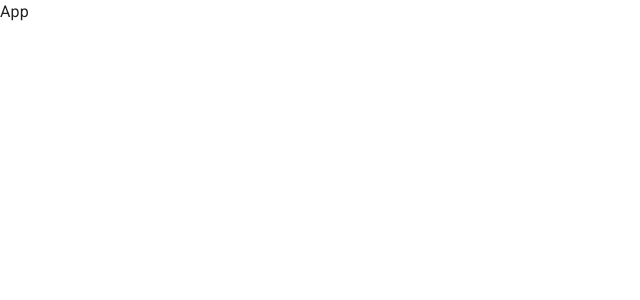
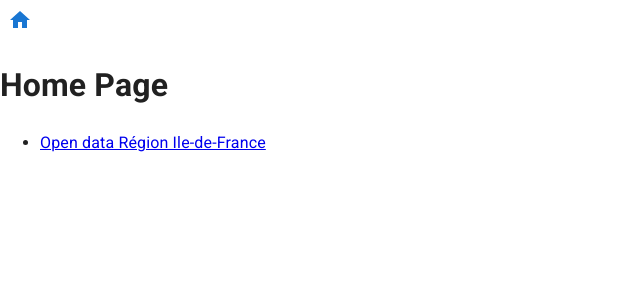
Before and after one commit to bc-vsgd/all-paris-pages-mobile-2, a React (Vite) app: page / in a window 1280 px wide. Shown: the top 300 px of the page, without its empty margins (0-640 px from the left). Built offline with nearby package versions, Linux system fonts and the light colour scheme.

Commit message:
SpotComp directly from routesData = only one SpotComp for all pages

```diff
--- a/src/App.jsx
+++ b/src/App.jsx
@@ -1,8 +1,36 @@
-import "./App.css";
-import { Box } from "@mui/material";
+import React from "react";
+import { BrowserRouter as Router, Routes, Route } from "react-router-dom";
+import HomePage from "./pages/HomePage";
+import SummaryPage from "./pages/SummaryPage";
+import MapPage from "./pages/MapPage";
+import Header from "./components/Header";
+import routesData from "./data/routesData";
 
-function App() {
-  return <Box>App</Box>;
-}
+const App = () => {
+  return (
+    <Router>
+      <Header />
+      <Routes>
+        <Route path="/" element={<HomePage />} />
+        {routesData.map((route, index) => (
+          <Route
+            key={index}
+            path={route.path}
+            element={<SummaryPage route={route} />}
+          />
+        ))}
+        {routesData.flatMap((route) =>
+          route.components.map((component, index) => (
+            <Route
+              key={`${route.path}-${index}`}
+              path={component.path}
+              element={<MapPage component={component} />}
+            />
+          ))
+        )}
+      </Routes>
+    </Router>
+  );
+};
 
 export default App;
--- /dev/null
+++ b/src/components/Header.jsx
@@ -0,0 +1,22 @@
+import React from "react";
+import { useNavigate } from "react-router-dom";
+import IconButton from "@mui/material/IconButton";
+import HomeIcon from "@mui/icons-material/Home";
+
+const Header = () => {
+  const navigate = useNavigate();
+
+  const handleHomeClick = () => {
+    navigate("/");
+  };
+
+  return (
+    <header>
+      <IconButton onClick={handleHomeClick} color="primary" aria-label="home">
+        <HomeIcon />
+      </IconButton>
+    </header>
+  );
+};
+
+export default Header;
--- /dev/null
+++ b/src/components/SpotComp.jsx
@@ -0,0 +1,111 @@
+import React from "react";
+import { Circle, Popup } from "react-leaflet";
+import "leaflet/dist/leaflet.css";
+import Box from "@mui/material/Box";
+
+const SpotComp = ({ component, result }) => {
+  const coords = component.coords;
+
+  const getNestedValue = (obj, keys) => {
+    return keys.reduce(
+      (acc, key) => (acc && acc[key] !== undefined ? acc[key] : undefined),
+      obj
+    );
+  };
+
+  const latKeys = coords[0].split(".");
+  const lonKeys = coords[1].split(".");
+  const lat = parseFloat(getNestedValue(result, latKeys));
+  const lon = parseFloat(getNestedValue(result, lonKeys));
+
+  const fixedDisplayedValues = component.fixedDisplayed
+    .map((keyPath) => {
+      const keys = keyPath.split(".");
+      return getNestedValue(result, keys);
+    })
+    .filter((value) => value !== undefined);
+
+  const imgUrls = component.img
+    .map((keyPath) => {
+      const keys = keyPath.split(".");
+      return getNestedValue(result, keys);
+    })
+    .filter((url) => url !== undefined);
+
+  const firstDisplayedValues = component.firstDisplayed
+    .map((keyPath) => {
+      const keys = keyPath.split(".");
+      return getNestedValue(result, keys);
+    })
+    .filter((value) => value !== undefined);
+
+  const addressValues = component.address
+    .map((keyPath) => {
+      const keys = keyPath.split(".");
+      return getNestedValue(result, keys);
+    })
+    .filter((value) => value !== undefined);
+
+  const notDisplayedKeys = new Set([
+    ...component.coords,
+    ...component.fixedDisplayed,
+    ...component.img,
+    ...component.firstDisplayed,
+    ...component.address,
+    ...component.notDisplayed,
+  ]);
+
+  const remainingKeys = Object.keys(result).filter(
+    (key) => !notDisplayedKeys.has(key)
+  );
+
+  const translatedKeys = {
+    name: "Nom",
+    description: "Description",
+    address: "Adresse",
+    // Ajouter ici d'autres traductions si nécessaire
+  };
+
+  return lat && lon ? (
+    <Circle center={[lat, lon]} radius={10} pathOptions={{ color: "blue" }}>
+      <Popup>
+        {fixedDisplayedValues.length > 0 && (
+          <div>
+            <strong>{fixedDisplayedValues.join(" ")}</strong>
+          </div>
+        )}
+        <Box sx={{ maxHeight: "200px", overflowY: "auto", marginTop: "10px" }}>
+          {imgUrls.map((url, index) => (
+            <img
+              key={index}
+              src={url}
+              alt={`img-${index}`}
+              style={{
+                height: "100px",
+                objectFit: "contain",
+                display: "block",
+                marginBottom: "10px",
+              }}
+            />
+          ))}
+          {firstDisplayedValues.length > 0 && (
+            <div style={{ marginTop: "10px" }}>
+              <strong>{firstDisplayedValues.join(" ")}</strong>
+            </div>
+          )}
+          {addressValues.length > 0 && (
+            <div style={{ marginTop: "10px" }}>{addressValues.join(" ")}</div>
+          )}
+          {remainingKeys.length > 0 &&
+            remainingKeys.map((key, index) => (
+              <div key={index} style={{ marginTop: "10px" }}>
+                <strong>{translatedKeys[key] || key}:</strong> {result[key]}
+              </div>
+            ))}
+        </Box>
+      </Popup>
+    </Circle>
+  ) : null;
+};
+
+export default SpotComp;
--- /dev/null
+++ b/src/data/routesData.js
@@ -0,0 +1,32 @@
+const routesData = [
+  {
+    path: "/idf-data",
+    title: "Open data Région Ile-de-France",
+    component: "IdfDataPage",
+    components: [
+      {
+        title: "Principaux sites touristiques en île-de-France",
+        component: "TouristSites",
+        path: "/tourist-sites",
+        url: "https://data.iledefrance.fr/api/explore/v2.1/catalog/datasets/principaux-sites-touristiques-en-ile-de-france0",
+        result: {},
+        coords: ["geo_point_2d.lat", "geo_point_2d.lon"],
+        fixedDisplayed: ["nom_carto"],
+
+        img: [""],
+        firstDisplayed: ["typo_niv3"],
+        address: ["adresse"],
+        notDisplayed: [
+          "geo_point_2d",
+          "geo_shape",
+          "dep",
+          "nomcom",
+          //   "insee",
+          "objectid",
+        ],
+      },
+    ],
+  },
+];
+
+export default routesData;
--- /dev/null
+++ b/src/pages/HomePage.jsx
@@ -0,0 +1,20 @@
+import React from "react";
+import { Link } from "react-router-dom";
+import routesData from "../data/routesData";
+
+const HomePage = () => {
+  return (
+    <div>
+      <h1>Home Page</h1>
+      <ul>
+        {routesData.map((route, index) => (
+          <li key={index}>
+            <Link to={route.path}>{route.title}</Link>
+          </li>
+        ))}
+      </ul>
+    </div>
+  );
+};
+
+export default HomePage;
--- /dev/null
+++ b/src/pages/MapPage.jsx
@@ -0,0 +1,126 @@
+import React, { useEffect, useState } from "react";
+import axios from "axios";
+import { MapContainer, TileLayer } from "react-leaflet";
+import "leaflet/dist/leaflet.css";
+import SpotComp from "../components/SpotComp";
+
+const MapPage = ({ component }) => {
+  const [results, setResults] = useState([]);
+
+  useEffect(() => {
+    const fetchAllData = async () => {
+      try {
+        let allResults = [];
+        let offset = 0;
+        let moreData = true;
+
+        while (moreData) {
+          const response = await axios.get(
+            `${component.url}/records?start=${offset}&limit=100`
+          );
+          if (response.data && response.data.results) {
+            allResults = [...allResults, ...response.data.results];
+            offset += 100;
+            moreData = response.data.results.length === 100;
+          } else {
+            moreData = false;
+          }
+        }
+
+        setResults(allResults);
+      } catch (error) {
+        console.error("Error fetching data:", error);
+      }
+    };
+
+    fetchAllData();
+  }, [component.url]);
+
+  return (
+    <div>
+      <h1>Map Page for {component.title}</h1>
+      <p>Path: {component.path}</p>
+      <p>
+        This is the page where the map will be displayed for {component.title}.
+      </p>
+      <p>Number of results: {results.length}</p>
+      <MapContainer
+        center={[48.8566, 2.3522]}
+        zoom={12}
+        style={{ height: "500px", width: "100%" }}
+      >
+        <TileLayer
+          url="https://{s}.tile.openstreetmap.org/{z}/{x}/{y}.png"
+          attribution='&copy; <a href="https://www.openstreetmap.org/copyright">OpenStreetMap</a> contributors'
+        />
+        {results.map((result, index) => (
+          <SpotComp key={index} component={component} result={result} />
+        ))}
+      </MapContainer>
+      <div></div>
+    </div>
+  );
+};
+
+export default MapPage;
+
+// import React, { useEffect, useState } from "react";
+// import axios from "axios";
+// import { MapContainer, TileLayer } from "react-leaflet";
+// import "leaflet/dist/leaflet.css";
+
+// const MapPage = ({ component }) => {
+//   const [results, setResults] = useState([]);
+
+//   useEffect(() => {
+//     const fetchAllData = async () => {
+//       try {
+//         let allResults = [];
+//         let offset = 0;
+//         let moreData = true;
+
+//         while (moreData) {
+//           const response = await axios.get(
+//             `${component.url}/records?start=${offset}&limit=100`
+//           );
+//           if (response.data && response.data.results) {
+//             allResults = [...allResults, ...response.data.results];
+//             offset += 100;
+//             moreData = response.data.results.length === 100;
+//           } else {
+//             moreData = false;
+//           }
+//         }
+
+//         setResults(allResults);
+//       } catch (error) {
+//         console.error("Error fetching data:", error);
+//       }
+//     };
+
+//     fetchAllData();
+//   }, [component.url]);
+
+//   return (
+//     <div>
+//       <h1>Map Page for {component.title}</h1>
+//       <p>Path: {component.path}</p>
+//       <p>
+//         This is the page where the map will be displayed for {component.title}.
+//       </p>
+//       <p>Number of results: {results.length}</p>
+//       <MapContainer
+//         center={[48.8566, 2.3522]}
+//         zoom={12}
+//         style={{ height: "500px", width: "100%" }}
+//       >
+//         <TileLayer
+//           url="https://{s}.tile.openstreetmap.org/{z}/{x}/{y}.png"
+//           attribution='&copy; <a href="https://www.openstreetmap.org/copyright">OpenStreetMap</a> contributors'
+//         />
+//       </MapContainer>
+//     </div>
+//   );
+// };
+
+// export default MapPage;
--- /dev/null
+++ b/src/pages/SummaryPage.jsx
@@ -0,0 +1,20 @@
+import React from "react";
+import { Link } from "react-router-dom";
+
+const SummaryPage = ({ route }) => {
+  return (
+    <div>
+      <h1>{route.title}</h1>
+      <p>Path: {route.path}</p>
+      <ul>
+        {route.components.map((component, index) => (
+          <li key={index}>
+            <Link to={component.path}>{component.title}</Link>
+          </li>
+        ))}
+      </ul>
+    </div>
+  );
+};
+
+export default SummaryPage;
```
